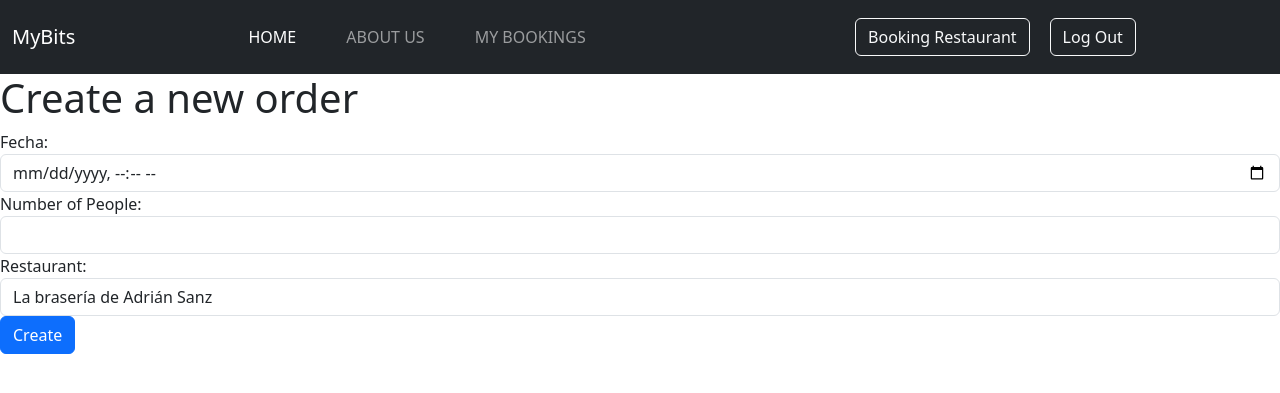
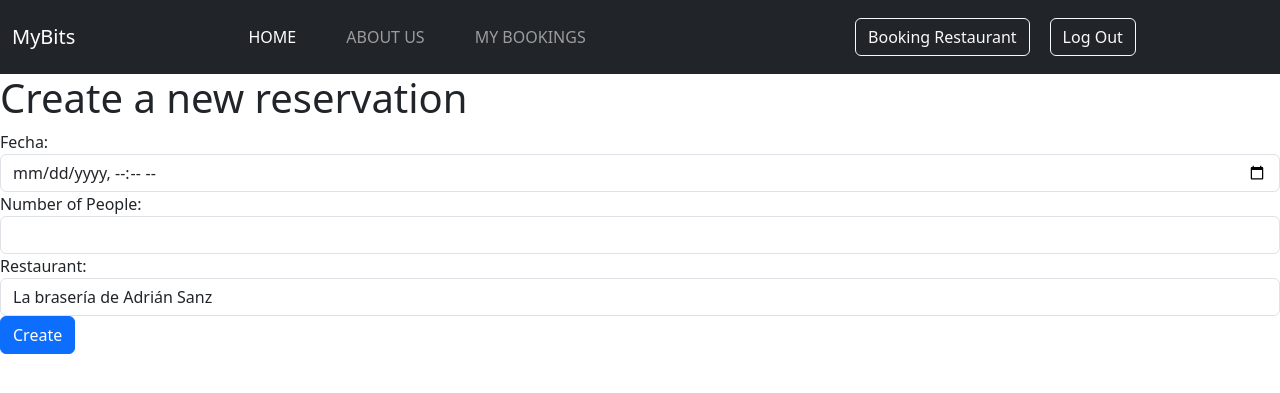
Before and after one commit to poltriquell/MyBits_Web_Project, a Django app: page /book/create/ in a window 1280 px wide. Shown: the top 393 px of the page. Run offline with Django 4.2, Linux system fonts and the light colour scheme; a user stored in the database is signed in; data comes from the database, SQL or seed files in the repository; some libraries are stand-ins or nearby versions.

Commit message:
Cambiar un titulo

```diff
--- a/DjangoApp/mybits/web/templates/html/booking.html
+++ b/DjangoApp/mybits/web/templates/html/booking.html
@@ -4,7 +4,7 @@
 
   <html lang="es">
 
-    <h1>Create a new order</h1>
+    <h1>Create a new reservation</h1>
 
 
     <form method="POST">
```
